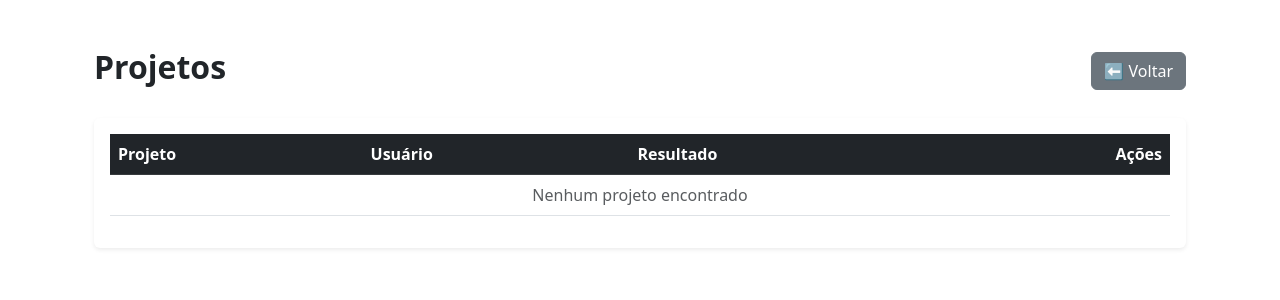
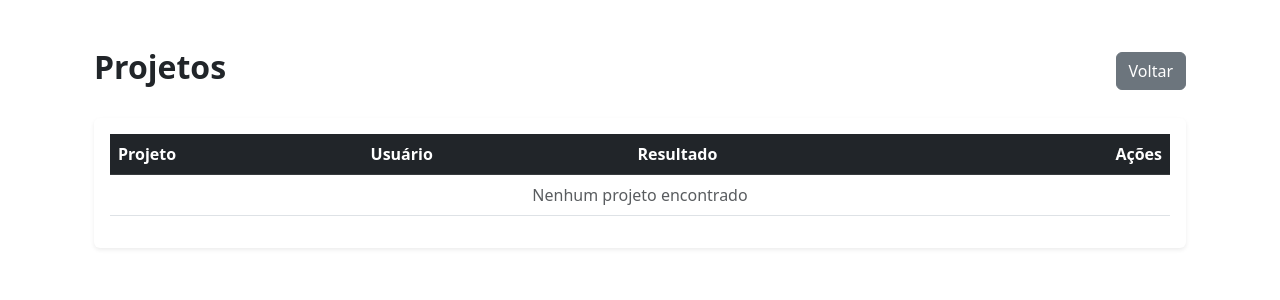
Before and after one commit to GustavoMSandoval/Projeto-APS-SCALE, a Django app: page /admin-panel/projects/ in a window 1280 px wide. Shown: the part 56-356 px from the top of the page. Run offline with Django 5.2, Linux system fonts and the light colour scheme; the visitor is signed in with stand-in values (Sample User, id 1); data comes from the database, SQL or seed files in the repository; data that the repository does not hold is empty.

Commit message:
feat: tirendo os emojis

```diff
--- a/panel_admin/templates/panel_admin/project.html
+++ b/panel_admin/templates/panel_admin/project.html
@@ -6,7 +6,7 @@
 
     <div class="d-flex justify-content-between align-items-center mb-4">
         <h2 class="fw-bold">Projetos</h2>
-        <a href="{% url 'admin_dashboard' %}" class="btn btn-secondary">⬅ Voltar</a>
+        <a href="{% url 'admin_dashboard' %}" class="btn btn-secondary">Voltar</a>
     </div>
 
     <div class="card shadow-sm border-0">
```
